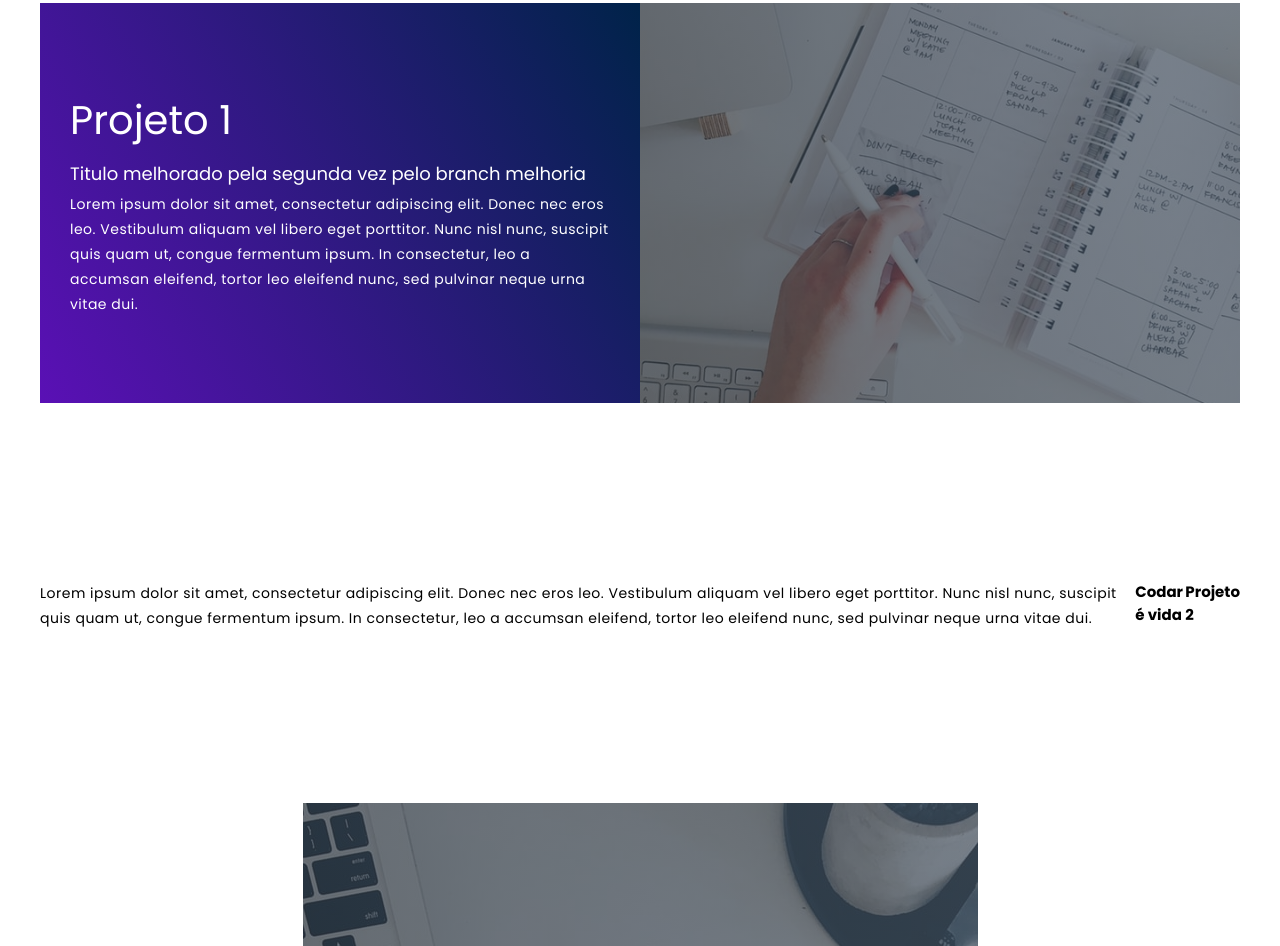
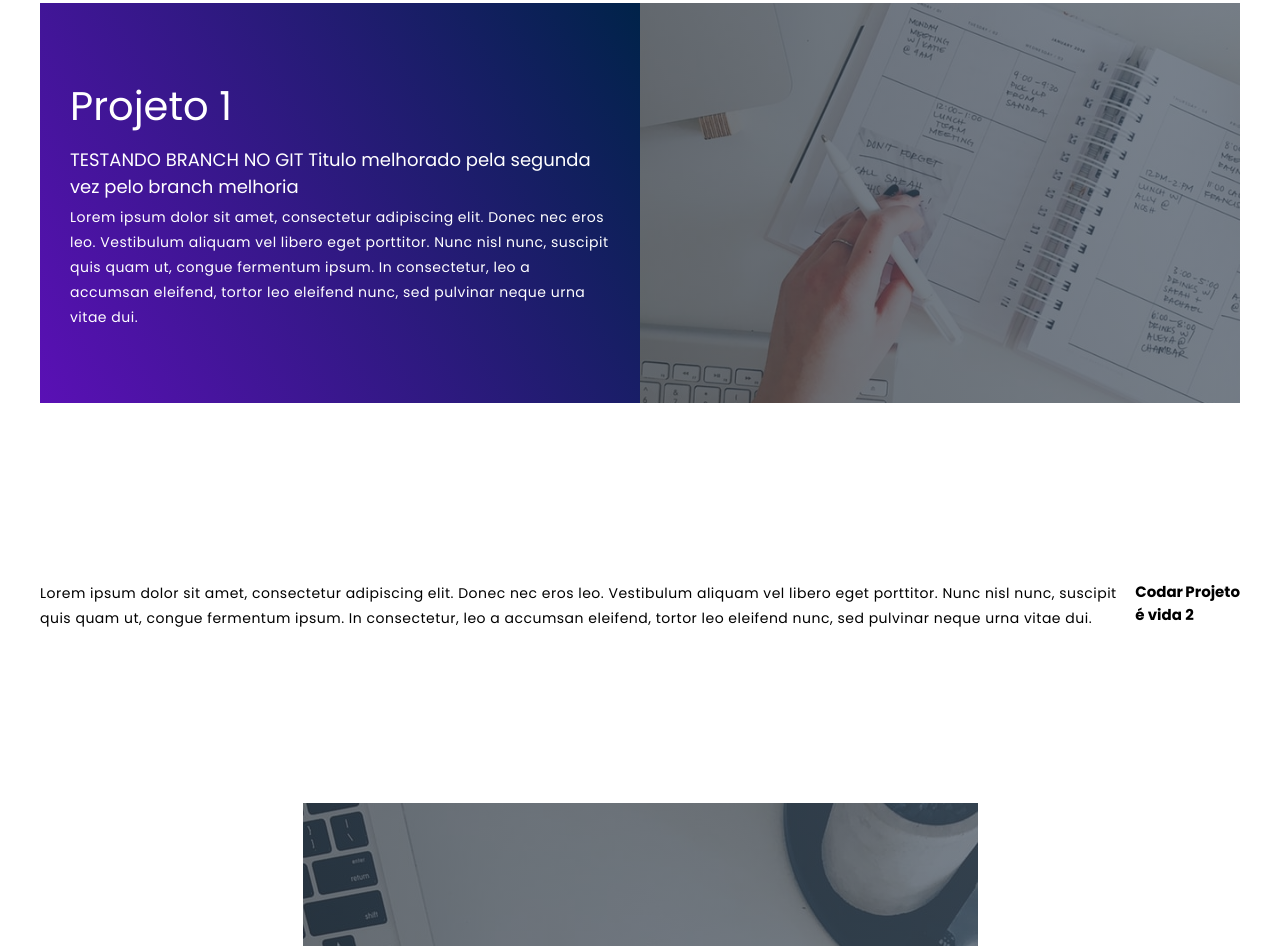
Before and after one commit to lpuntel/lpuntel, a plain HTML site: page index.html in a window 1280 px wide. Shown: the part 1172-2118 px from the top of the page. Drawn offline with Linux system fonts and the light colour scheme.

Commit message:
Testando Branchs no GH

```diff
--- a/index.html
+++ b/index.html
@@ -29,7 +29,7 @@
                 <div class="project-item">
                     <div class="project-info">
                         <h1>Projeto 1</h1>
-                        <h2>Titulo melhorado pela segunda vez pelo branch melhoria</h2>
+                        <h2>TESTANDO BRANCH NO GIT Titulo melhorado pela segunda vez pelo branch melhoria</h2>
                         <p>Lorem ipsum dolor sit amet, consectetur adipiscing elit. Donec nec eros leo. Vestibulum
                             aliquam vel libero eget porttitor. Nunc nisl nunc, suscipit quis quam ut, congue fermentum
                             ipsum. In consectetur, leo a accumsan eleifend, tortor leo eleifend nunc, sed pulvinar neque
```
